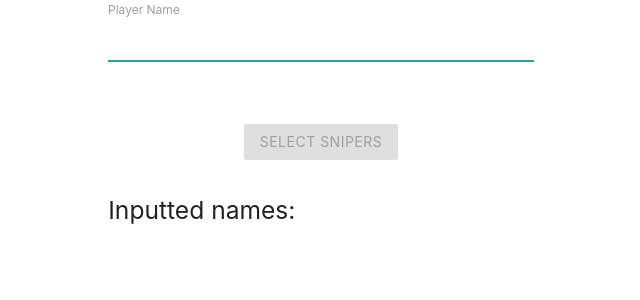
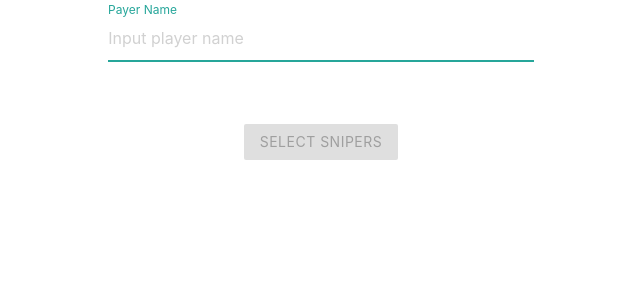
Before and after one commit to GuruVII/ARMA3SniperSelector-vueJS-vueJSloader, a Vue app: page / in a window 1280 px wide. Shown: the top 300 px of the page, without its empty margins (319-959 px from the left). Built offline with nearby package versions, Linux system fonts and the light colour scheme.

Commit message:
some minor fixes

```diff
--- a/index.html
+++ b/index.html
@@ -2,7 +2,7 @@
 <html>
   <head>
     <meta charset="utf-8">
-    <title>sniperselector</title>
+    <title>ARMA 3  Sniper hunt sniper selector</title>
     <link href="https://fonts.googleapis.com/icon?family=Material+Icons" rel="stylesheet">
   </head>
   <body>
--- a/src/components/Input.vue
+++ b/src/components/Input.vue
@@ -5,10 +5,12 @@
     <form class="col s12">
       <div class="row">
         <div class="input-field col s6 offset-s3">
-          <input id="player_name" type="text" v-model="inputName" autofocus @keyup.enter="addName" :disabled="!snipersNotSelected">
+          <input id="player_name" class="validate" placeholder="Input player name" type="text" v-model="inputName" autofocus @keyup.enter="addName" :disabled="!snipersNotSelected">
           <!-- forms with a single input behave strangely, mine reloaded if entered it and pressed enter -->
-          <input type="text" class="hidden-input">
-          <label for="player_name">Player Name</label>
+          <label for="player_name">Payer Name</label>
+          <div class="input-field hidden-input">
+            <input type="text">
+          </div>
           <span class="error-test" v-if="inputName == ''">{{errorMsg}}</span>
         </div>
       </div>
--- a/src/components/Names.vue
+++ b/src/components/Names.vue
@@ -1,6 +1,6 @@
 <template>
   <div class="row">
-    <div class="col s6 offset-s3">
+    <div class="col s6 offset-s3" v-if="names.length > 0">
     <h5>Inputted names:</h5>
       <ul>
         <li v-for="name in names" >
--- a/src/components/selectButton.vue
+++ b/src/components/selectButton.vue
@@ -3,11 +3,11 @@
     <div class="col s12  center-align">
       <a class="waves-effect waves-light btn" :class="{disabled:((this.names.length < 2) || snipersSelected )}" @click="selectSnipers()">Select Snipers</a>
     </div>
-    <div class="col s6 offset-s3 margin-top-20px" v-if="snipersSelected">
+    <div class="col s6 offset-s3 margin-top-20px" v-if="snipersSelected && !annoyed">
     <h5>The snipers are:</h5>
       <ul>
         <li v-for="name in selectedSnipers" class="center-align">
-        <p :class="{ hella:(name.includes('Hel'))}">{{name}} <i class="tiny material-icons sniper-icon">done</i></p></li>
+        <p :class="{ hella:(name.toLowerCase().includes('hel'))}">{{name}} <i class="tiny material-icons sniper-icon">done</i></p></li>
       </ul>
     </div>
     <div class="col s8 offset-s2 center-align">
```
